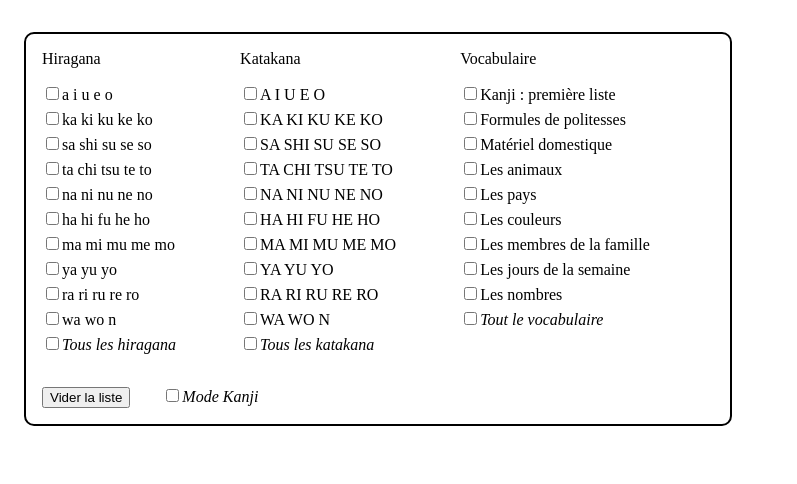
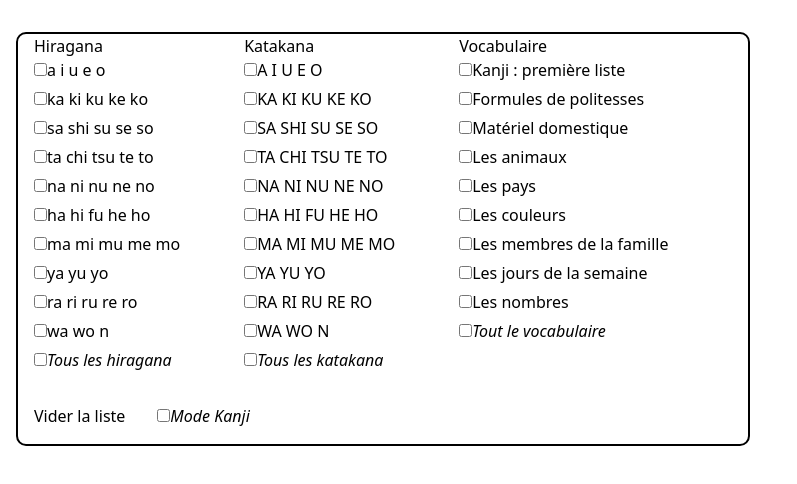
Before and after one commit to ArnaudGathy/kana-test, a React (Create React App) app: page / in a window 1280 px wide. Shown: the top 484 px of the page, without its empty margins (0-797 px from the left). Built offline with nearby package versions, Linux system fonts and the light colour scheme.

Commit message:
Added tailwindcss

```diff
--- a/src/App.js
+++ b/src/App.jsx
@@ -1,7 +1,7 @@
 import React, {useState, useEffect, useCallback} from "react";
 import { shuffle } from "lodash";
 import { hiraganaList, katakanaList } from "./data/kanaList";
-import "./style.css";
+import "./styles/style.css";
 import { CharacterCheckBoxList } from "./CharacterCheckBoxList";
 import { VocabularyCheckBoxList } from "./VocabularyCheckBoxList";
 import { Card } from "./Card";
--- a/src/style.css
+++ b/src/styles/style.css
@@ -1,3 +1,7 @@
+@tailwind base;
+@tailwind components;
+@tailwind utilities;
+
 .block {
   margin-bottom: 16px;
 }
--- /dev/null
+++ b/tailwind.config.js
@@ -0,0 +1,8 @@
+/** @type {import('tailwindcss').Config} */
+module.exports = {
+  content: ["./src/**/*.{js,jsx}"],
+  theme: {
+    extend: {},
+  },
+  plugins: [],
+}
```
Also changed, not shown: package.json (+5 -4 lines), src/Card.jsx (renamed from src/Card.js), src/CharacterCheckBoxList.jsx (renamed from src/CharacterCheckBoxList.js), src/VocabularyCheckBoxList.jsx (renamed from src/VocabularyCheckBoxList.js), 1 other file (tests, documents, lock files or other folders).
